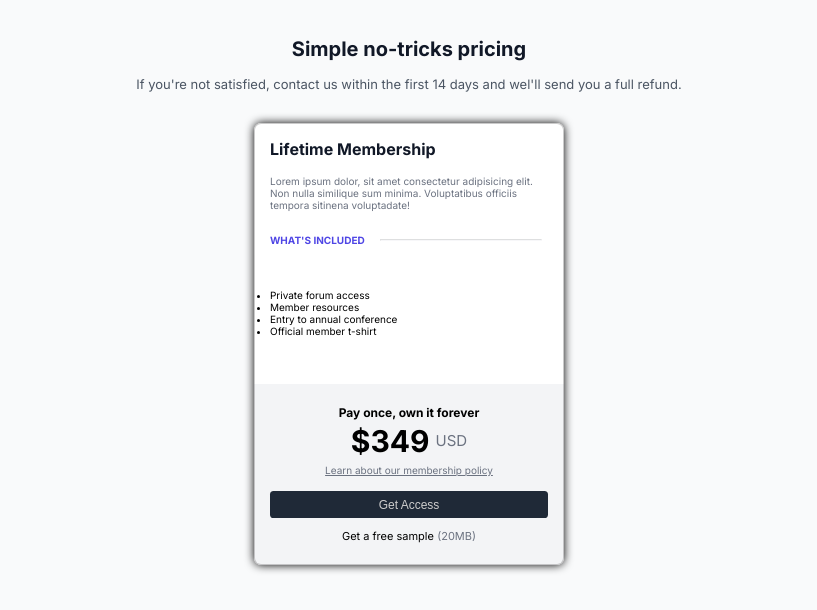
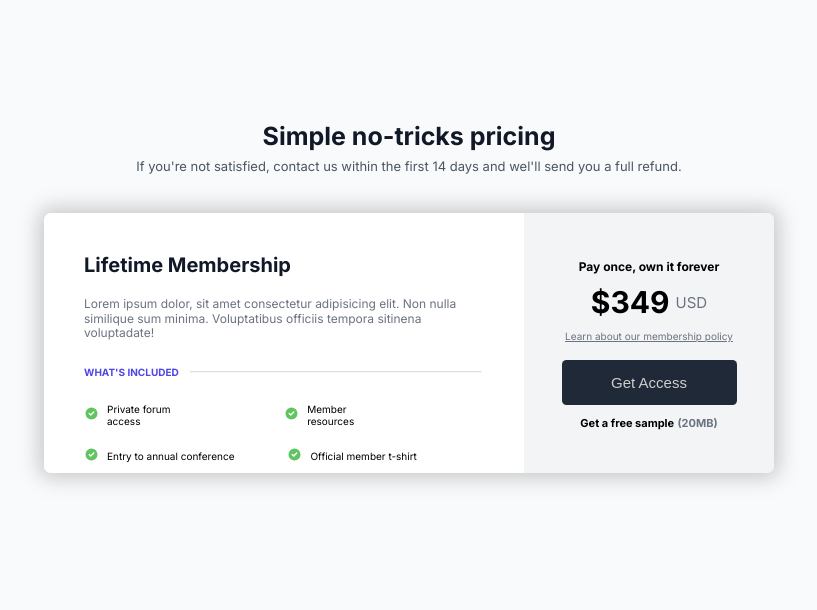
Before and after one commit to selimbiber/Vanilla-CSS-Challenges, a plain HTML site: page Day05-responsive-pricing-card/index.html in a window 1280 px wide. Shown: the whole page, without its empty margins (231-1048 px from the left). Drawn offline with Linux system fonts and the light colour scheme.

Commit message:
Update style.css
update page layout

```diff
--- a/Day05-responsive-pricing-card/style.css
+++ b/Day05-responsive-pricing-card/style.css
@@ -11,6 +11,19 @@ body {
 	align-items: center;
 }
 
+li {
+	margin-top: -5.5em;
+	padding: 34px 0 36px 23px;
+	list-style: none;
+	background-image: url("check-icon.svg");
+	background-repeat: no-repeat;
+	background-position: left center;
+	background-size: 1.5em;
+	font-size: 1.1em;
+}
+
+/* For mobile phones */
+@media screen and (max-width: 768px) {
 	.container {
 		margin:0 auto;
 		margin-top: 2em;
@@ -25,6 +38,7 @@ body {
 	}
 
 	header {
+		margin-top: 2em;
 		margin-left: auto;
 		align-self: flex-start;
 		text-align: center;
@@ -32,12 +46,15 @@ header {
 
 	header > .heading {
 		font-size: 2em;
-	font-weight:900;
+		font-weight:800;
 	}
 
 	header > .sub-heading {
+		margin-top: -0.5em;
 		font-size: 1.3em;
+		font-weight: 100;
 		line-height: 1.2em;
+		width: 27em;
 	}
 
 	.card {
@@ -54,10 +71,10 @@ header > .sub-heading {
 	.card-left-section {
 		padding: 1.5em;
 		background-color: white;
-	height: 23em;
+		height: 21em;
 		width: auto;
 		border: 0.1px solid rgba(128, 128, 128, 0.411);
-	border-bottom: 0;
+		border-width: 0;
 		border-radius: 7px 7px 0 0;
 	}
 
@@ -110,7 +127,7 @@ header > .sub-heading {
 		background-color: #F3F4F6;
 		height: 15em;
 		border: 0.1px solid rgba(128, 128, 128, 0.411);
-	border-top: 0;
+		border-width: 0;
 		border-radius: 0 0 7px 7px;
 	}
 
@@ -155,6 +172,7 @@ header > .sub-heading {
 		border-radius: 0.3em;
 		border: 0;
 		font-size: 1.2em;
+		cursor: pointer;
 	}
 
 	.card-right-section > p {
@@ -166,8 +184,202 @@ header > .sub-heading {
 		color: #6B7280;
 		margin-left: 0.3em;
 	}
+}
 
-/* todo For mobile phones */
-@media screen and (max-width: 768px) {
+/* For other screen sizes: **************************************************************************/
+@media screen and (min-width: 768px) {
+    .container { /************************ */
+		margin:0 auto;
+		margin-top: 10em;
+	}
 
+	.heading {
+		color: #111827;
 	}
+
+	.sub-heading {
+		color: #4B5563;
+	}
+
+	header { /************************************ */
+		margin-left: auto;
+		align-self: flex-start;
+		text-align: center;
+	}
+
+	header > .heading {
+		font-size: 2.5em;
+		font-weight:900;
+	}
+
+	header > .sub-heading {
+		margin-top: -1em;
+		margin-bottom: 3em;
+		font-size: 1.3em;
+		line-height: 1.2em;
+	}
+
+	.card { /********************************************* */
+		align-items: center;
+		margin-left: auto;
+		margin-right: auto;
+		width: auto;
+		height: 26em;
+		margin-top: 3em;
+		border-radius: 7px 7px 7px 7px;
+		box-shadow: 0 0 20px 5px rgba(128, 128, 128, 0.411);
+	}
+
+	.card-left-section { /************************************** */
+		padding: 4em;
+		background-color: white;
+		height: 18em;
+		width: 40em;
+		border: 0.1px solid rgba(128, 128, 128, 0.411);
+		border-right: 0;
+		border-radius: 7px 0 0 7px;
+		border-width: 0px;
+		float: left;
+	}
+
+	.card-left-section > .heading {
+		font-size: 2em;
+		font-weight: 900;
+		margin-top: 0em;
+	}
+
+	.card-left-section > .sub-heading {
+		color: #6B7280;
+		font-size: 1.2em;
+		line-height: 1.2em;
+	}
+
+	.whats-included {
+		display: flex;
+		justify-content:space-between;
+		align-items: center;
+	}
+
+	.what-text {
+		color: #4F46E5;
+		margin-right: 1em;
+		justify-content: flex-start;
+	}
+
+	.what-border {
+		width: 29em;
+		justify-content: flex-end;
+		border-color: #e5e7eb4b;
+	}
+
+	.feature-list {
+		margin-top: 2em;
+		margin-left: -1em;
+		padding: 1em;
+	}
+
+	li {
+		margin-top: -6.4em;
+		padding: 34px 0 31px 23px;
+		list-style: none;
+		background-image: url("check-icon.svg");
+		background-repeat: no-repeat;
+		background-position: left center;
+		background-size: 1.5em;
+		font-size: 1em;
+	}
+
+	.feature-list_top {
+		display: flex;
+		justify-content: flex-start;
+		margin-top: 1.2em;
+	}
+
+	.feature-list_top > li {
+		margin-right: 8em;
+	}
+
+	.feature-list_bottom {
+		display: flex;
+		justify-content: flex-start;
+		margin-top: 2.2em;
+	}
+
+	.feature-list_bottom > li {
+		margin-right: 5.3em;
+	}
+
+	.card-right-section { /************************************************ */
+		padding-top: 4em;
+		background-color: #F3F4F6;
+		height: 22em;
+		width: 25em;
+		border: 0.1px solid rgba(128, 128, 128, 0.411);
+		border-left: 0;
+		border-radius: 0 7px 7px 0;
+		border-width: 0px;
+		float: right;
+	}
+
+	.card-right-section > h5 {
+		text-align: center;
+		font-size: 1.2em;
+		margin-top: 0.5em;
+	}
+
+	.pay {
+		display: flex;
+		align-items: center;
+		justify-content: center;
+		margin-top: -1em;
+	}
+
+	.price {
+		font-size: 3em;
+		font-weight: 800;
+		margin-right: 0.2em;
+	}
+
+	.currency {
+		font-size: 1.5em;
+		align-items: center;
+		color: #6B7280;
+	}
+
+	.card-right-section > a {
+		display: block;
+		color: #6B7280;
+		text-align: center;
+		margin-top: 1em;
+		margin-bottom: 1.5em;
+	}
+
+	.get-btn {
+		display: flex;
+		background-color: #1F2937;
+		color: rgb(207, 206, 206);
+		margin-left: auto;
+		margin-right: auto;
+		margin-top: 1.2em;
+		width: 70%;
+		height: 3em;
+		border-radius: 0.3em;
+		border: 0;
+		font-size: 1.5em;
+		text-align: center;
+		justify-content: center;
+		align-items: center;
+		cursor: pointer;
+	}
+
+	.card-right-section > p {
+		text-align: center;
+		font-size: 1.1em;
+		font-weight: bold;
+	}
+
+	.data {
+		color: #6B7280;
+		margin-left: 0.3em;
+	}
+}
```
Lines whose indentation alone changed are shown as unchanged.
